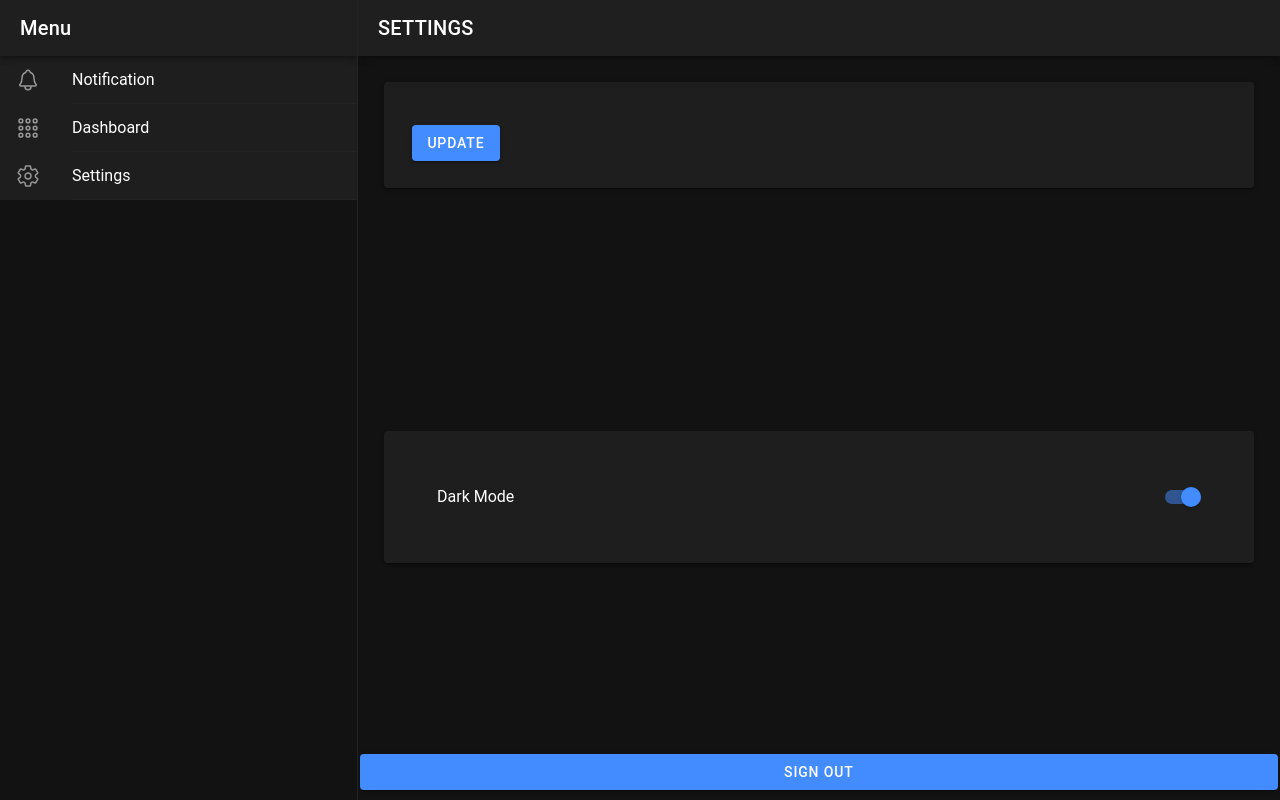
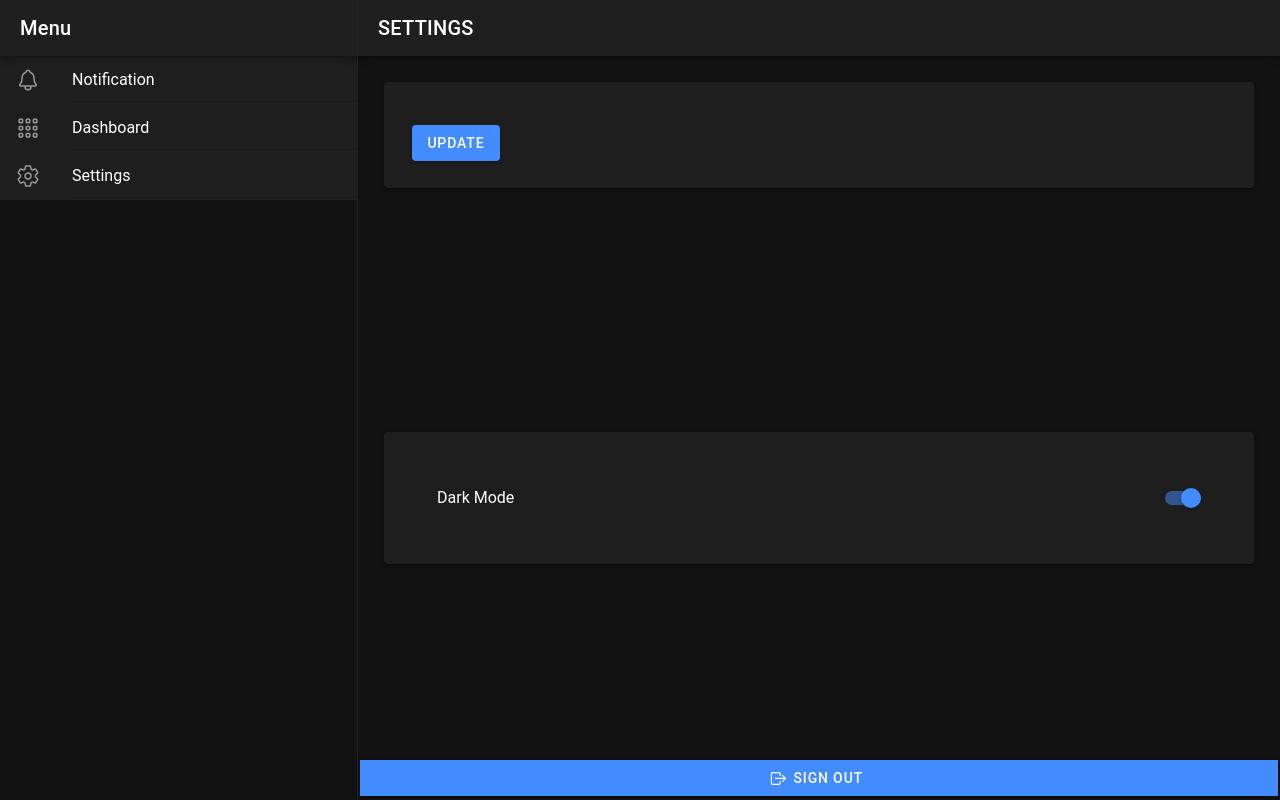
Before and after one commit to nam270903/ALERTS, a React (Vite) app: page /app/Settings in a window 1280 px wide. Built offline with nearby package versions, Linux system fonts and the light colour scheme.

Commit message:
add function sign out

```diff
--- a/src/pages/Notification.tsx
+++ b/src/pages/Notification.tsx
@@ -11,6 +11,7 @@ import {
   IonItem,
   IonLabel,
   IonBadge,
+  IonCard,
 } from '@ionic/react';
 import ReactApexChart from 'react-apexcharts';
 import { NavLink, useHistory } from 'react-router-dom';
@@ -154,9 +155,12 @@ const Notification: React.FC = () => {
         </IonToolbar>
       </IonHeader>
 
+
       <IonContent class="ion-padding">
-        <ReactApexChart options={pieChartOptions} series={pieChartData} type="donut" height={350} />
 
+        <IonCard>
+          <ReactApexChart options={pieChartOptions} series={pieChartData} type="donut" height={350} />
+        </IonCard>
         <IonList>
           {tableData.map((data, index) => (
             <IonItem key={index} lines="full" onClick={() => handleNotiClick(data)}>
--- a/src/pages/Settings.tsx
+++ b/src/pages/Settings.tsx
@@ -67,31 +67,24 @@ const Settings: React.FC = () => {
 
   const [themeToggle, setThemeToggle] = useState(false);
 
-  // Listen for the toggle check/uncheck to toggle the dark theme
   const toggleChange = (ev: ToggleCustomEvent) => {
     toggleDarkTheme(ev.detail.checked);
   };
 
-  // Add or remove the "dark" class on the document body
   const toggleDarkTheme = (shouldAdd: boolean) => {
     document.body.classList.toggle('dark', shouldAdd);
   };
 
-  // Check/uncheck the toggle and update the theme based on isDark
   const initializeDarkTheme = (isDark: boolean) => {
     setThemeToggle(isDark);
     toggleDarkTheme(isDark);
   };
 
   useEffect(() => {
-    // Use matchMedia to check the user preference
     const prefersDark = window.matchMedia('(prefers-color-scheme: light)');
 
-    // Initialize the dark theme based on the initial
-    // value of the prefers-color-scheme media query
     initializeDarkTheme(prefersDark.matches);
 
-    // Listen for changes to the prefers-color-scheme media query
     prefersDark.addEventListener('change', (mediaQuery) => initializeDarkTheme(mediaQuery.matches));
   }, []);
 
@@ -171,15 +164,15 @@ const Settings: React.FC = () => {
       </IonContent>
 
 
-      <IonButton className='ion-button'>
+      <IonButton onClick={handleLogout} expand="full">
+        <IonIcon icon={logOutOutline} slot="start" />
           Sign out
         </IonButton>
 
       <LogoutAlert
         isOpen={showLogoutAlert}
         onDidDismiss={() => setShowLogoutAlert(false)}
-        onLogoutConfirmed={confirmLogout}
-      />
+        onLogoutConfirmed={confirmLogout}/>
     </IonPage>
   );
 };
```
Lines whose indentation alone changed are shown as unchanged.
